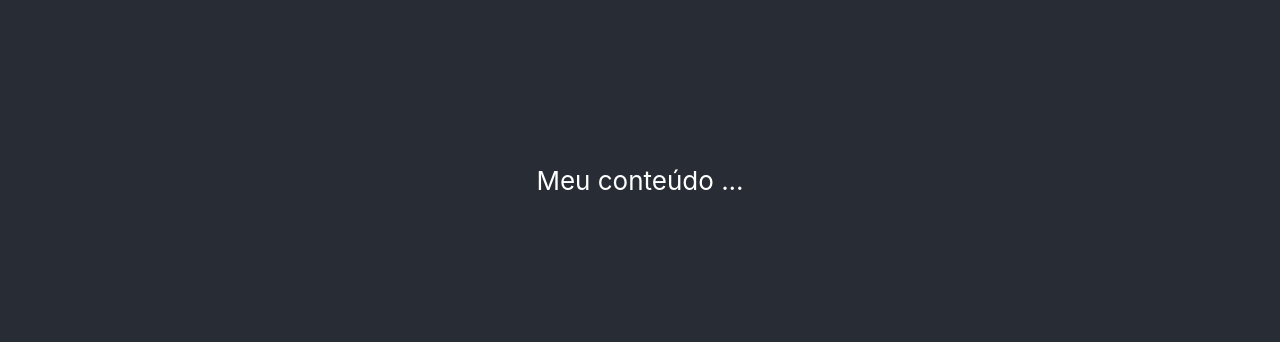
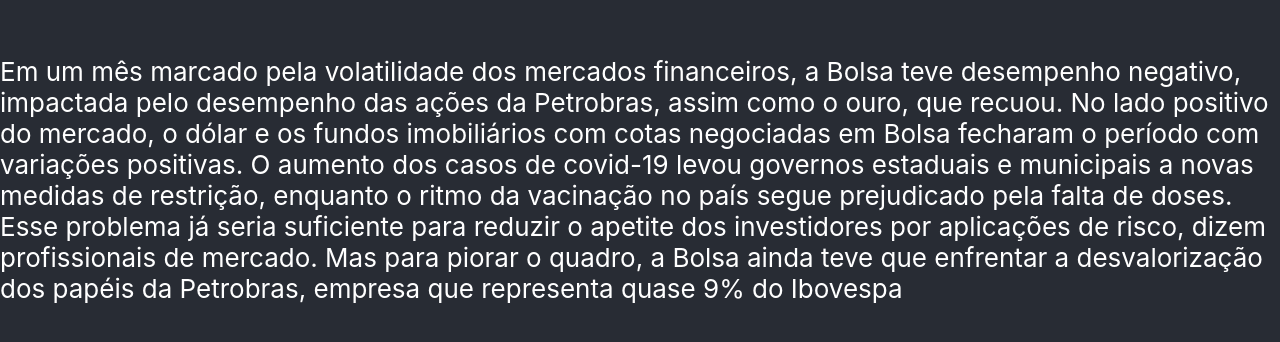
Before and after one commit to Baxhen-Technologies/bax, a React (Create React App) app: page / in a window 1280 px wide. Shown: the part 1020-1362 px from the top of the page. Built offline with nearby package versions, Linux system fonts and the light colour scheme.

Commit message:
added content

```diff
--- a/src/App.tsx
+++ b/src/App.tsx
@@ -10,7 +10,19 @@
         Minha Pagina Hospedada no GitHub Pages Com Anúncios do Google
       </div>
       <GoogleAd slot="394738798" timeout={1000} classNames="page-bottom" />
-      <div className="App-header">Meu conteúdo ...</div>
+      <div className="App-header">
+        Em um mês marcado pela volatilidade dos mercados financeiros, a Bolsa
+        teve desempenho negativo, impactada pelo desempenho das ações da
+        Petrobras, assim como o ouro, que recuou. No lado positivo do mercado, o
+        dólar e os fundos imobiliários com cotas negociadas em Bolsa fecharam o
+        período com variações positivas. O aumento dos casos de covid-19 levou
+        governos estaduais e municipais a novas medidas de restrição, enquanto o
+        ritmo da vacinação no país segue prejudicado pela falta de doses. Esse
+        problema já seria suficiente para reduzir o apetite dos investidores por
+        aplicações de risco, dizem profissionais de mercado. Mas para piorar o
+        quadro, a Bolsa ainda teve que enfrentar a desvalorização dos papéis da
+        Petrobras, empresa que representa quase 9% do Ibovespa
+      </div>
     </div>
   );
 }
```
